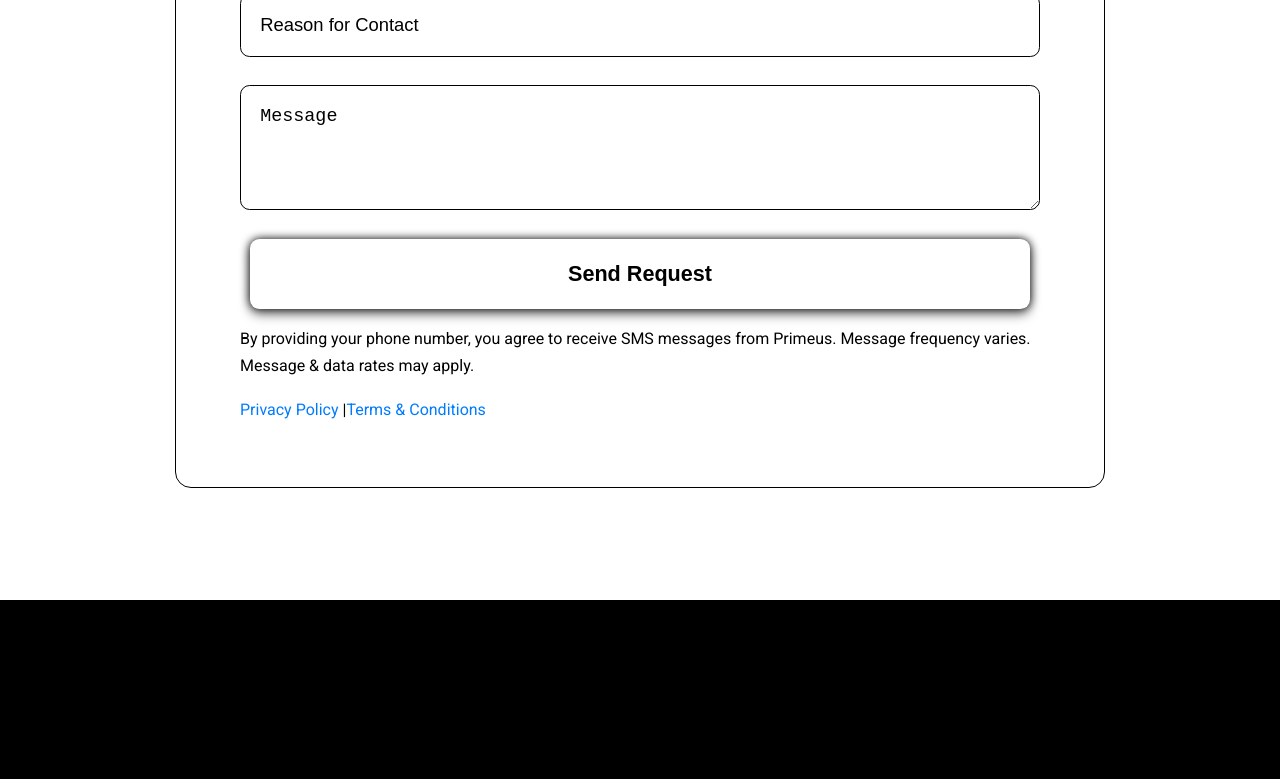
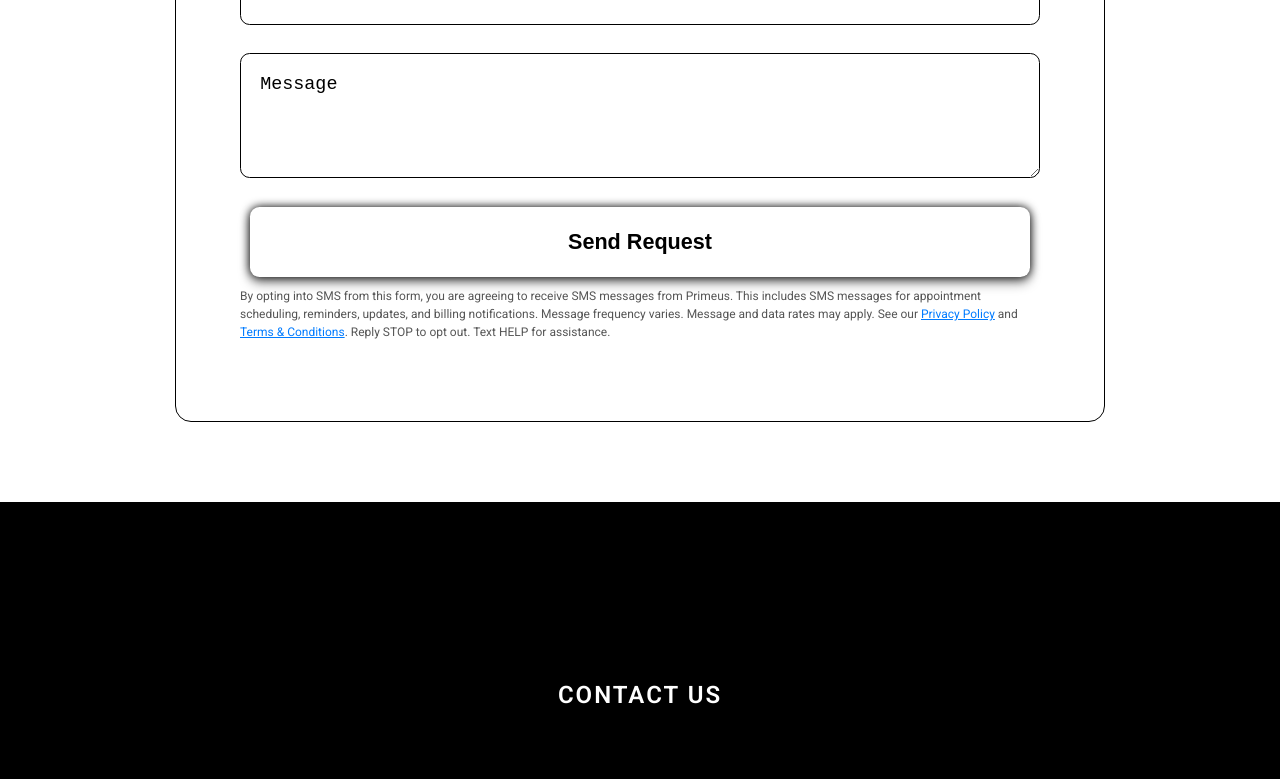
Before and after one commit to kurbonovdoniyorbek/primeus, a React (Create React App) app: page / in a window 1280 px wide. Shown: the part 3237-4016 px from the top of the page. Built offline with nearby package versions, Linux system fonts and the light colour scheme.

Commit message:
fixed policy

```diff
--- a/src/App.css
+++ b/src/App.css
@@ -380,6 +380,18 @@ body {
   color: #000;
 }
 
+.terms-text {
+  font-size: 12px;
+  color: #555;
+  margin-top: 10px;
+  line-height: 1.5;
+}
+.terms-text a {
+  color: #007bff;
+  text-decoration: underline;
+}
+
+
 .about-section-with-bg {
   position: relative;
   background-image: url('./source/aboutus.jpg');
@@ -597,7 +609,8 @@ button {
 }
 /* Quote Form Section */
 .quote-form-section {
-  padding: 7rem 2rem;
+
+  padding: 5rem 2rem;
   background-color: #fff;
 }
 
@@ -785,13 +798,12 @@ button {
 
   .terms-of-policy{
     width: 100%;
-    height: 10px;
+    min-height: 10px;
     display: flex;
     flex-direction: column;
     align-items: center;
     color: #000;
     text-decoration: inherit;
-    background-color: #000;
   }
 
   .terms-text{
@@ -813,7 +825,7 @@ button {
   }
 
   .quote-form-container {
-    padding: 2.5rem;
+    padding: 5rem;
   }
 
   .form input,
--- a/src/App.js
+++ b/src/App.js
@@ -413,14 +413,14 @@ function MainPage({ onAboutClick }) {
   {error && <p style={{ color: 'red' }}>{error}</p>}
 </form>
   <div className="terms-of-policy">
-      <p className="terms-text">
-    By providing your phone number, you agree to receive SMS messages from Primeus.
-    Message frequency varies. Message & data rates may apply.
-  </p>
-  <div>
-    <a href="/privacy-policy">Privacy Policy</a> |
-    <a href="/terms-and-conditions">Terms & Conditions</a>
-  </div>
+     <p className="terms-text">
+  By opting into SMS from this form, you are agreeing to receive SMS messages from Primeus.
+  This includes SMS messages for appointment scheduling, reminders, updates, and billing notifications.
+  Message frequency varies. Message and data rates may apply.
+  See our <a href="/privacy-policy" target="_blank" rel="noopener noreferrer">Privacy Policy</a> and
+  <a href="/terms-and-conditions" target="_blank" rel="noopener noreferrer"> Terms & Conditions</a>.
+  Reply STOP to opt out. Text HELP for assistance.
+</p>
   </div>
         </div>
       </section>
```
